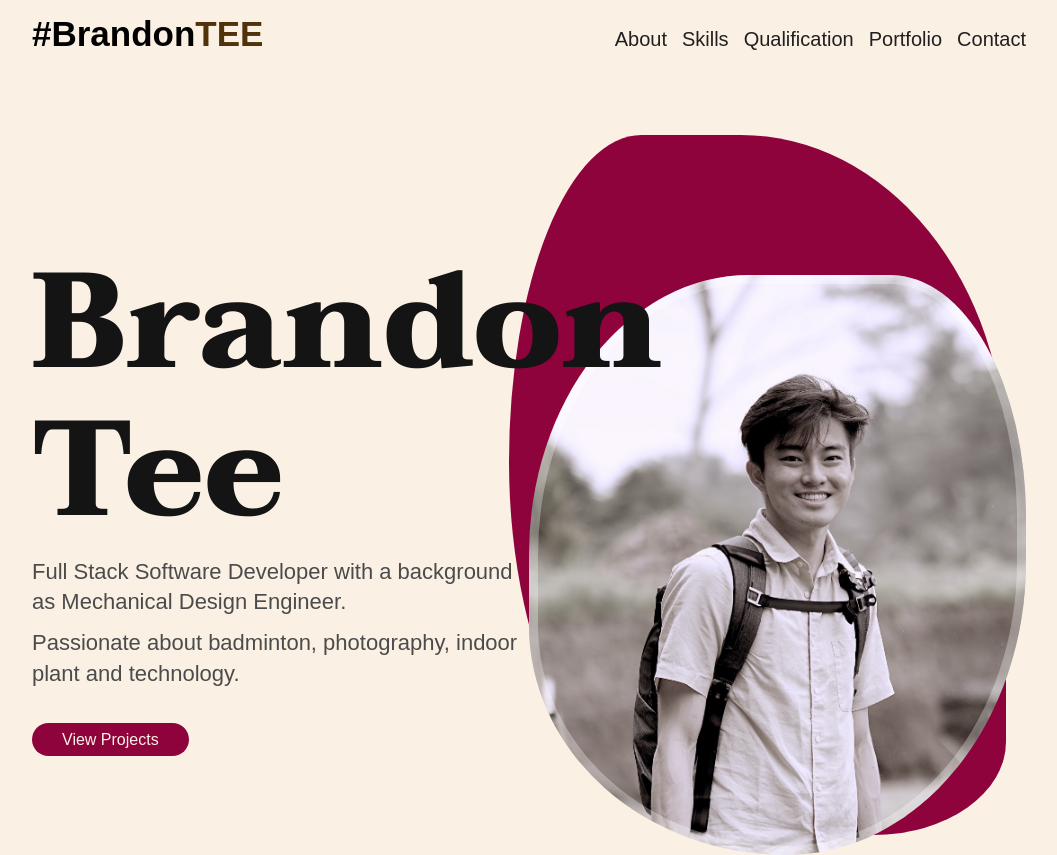
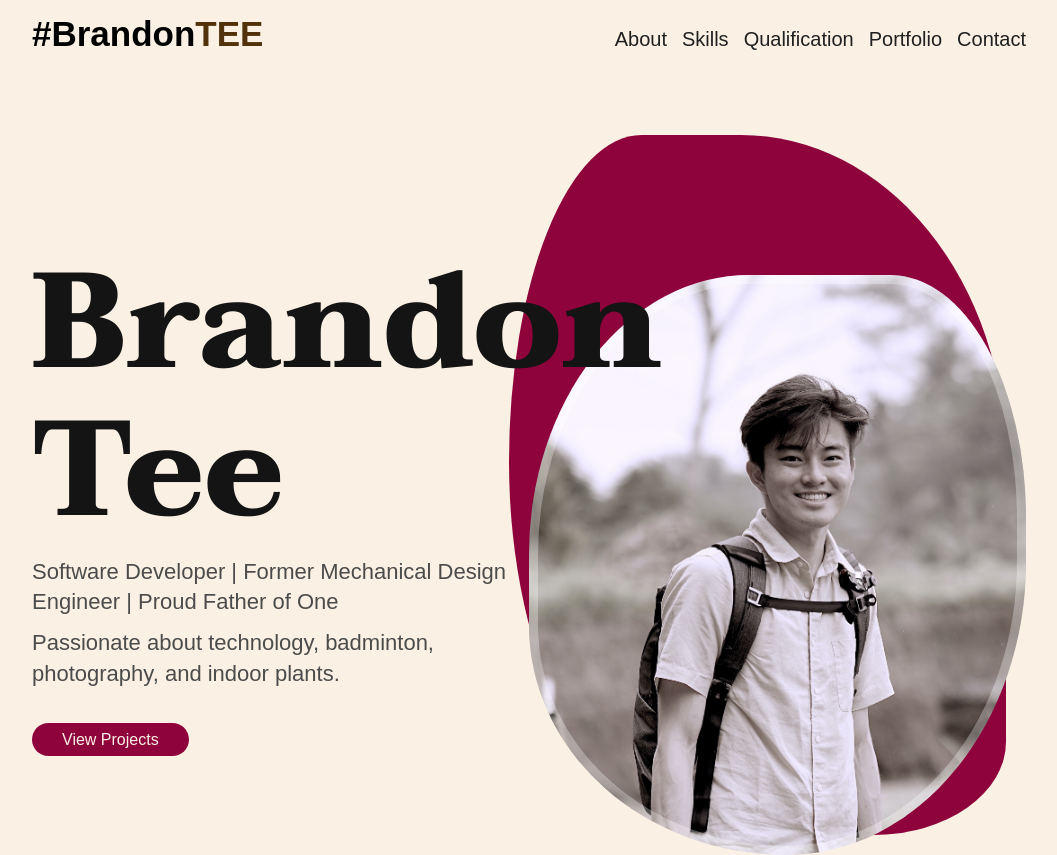
Before and after one commit to btee9910/mysite, a React (Vite) app: page / in a window 1280 px wide. Shown: the top 855 px of the page, without its empty margins (111-1168 px from the left). Built offline with nearby package versions, Linux system fonts and the light colour scheme; a web font is replaced by a local one.

Commit message:
update title

```diff
--- a/src/components/Home/Home.jsx
+++ b/src/components/Home/Home.jsx
@@ -1,28 +1,35 @@
-import './Home.css'
+import "./Home.css";
 
 const Home = () => {
   return (
-        <section className='home section' id='home'>
+    <section className="home section" id="home">
       <div className="container">
         <div className="home__subcontainer">
-                    <div className='home__intro__wrapper'>
+          <div className="home__intro__wrapper">
             <h1>Brandon Tee</h1>
-                        <h5>Full Stack Software Developer with a background as Mechanical Design Engineer.</h5>
-                        <h5>Passionate about badminton, photography, indoor plant and technology.</h5>
+            <h5>
+              Software Developer | Former Mechanical Design Engineer | Proud
+              Father of One
+            </h5>
+            <h5>
+              Passionate about technology, badminton, photography, and indoor
+              plants.
+            </h5>
           </div>
-                    <div className='home__button__wrapper'>
-                        <a href="#portfolio" className='home__button btn'>View Projects</a>
+          <div className="home__button__wrapper">
+            <a href="#portfolio" className="home__button btn">
+              View Projects
+            </a>
           </div>
         </div>
         <div className="home__subcontainer">
           <div className="home__background">
-                        <div className='home__img'></div>
+            <div className="home__img"></div>
           </div>
         </div>
       </div>
     </section>
+  );
+};
 
-    )
-}
-
-export default Home
+export default Home;
```
Also changed, not shown: index.css (added, +14 -0 lines). Lines whose indentation alone changed are shown as unchanged.
